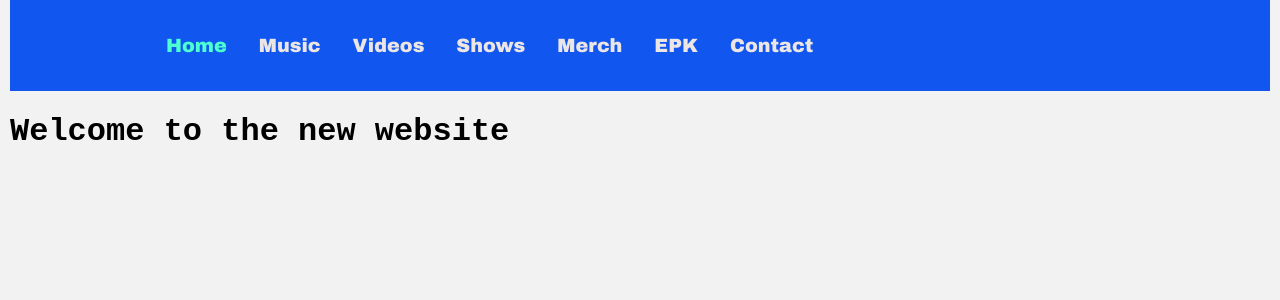
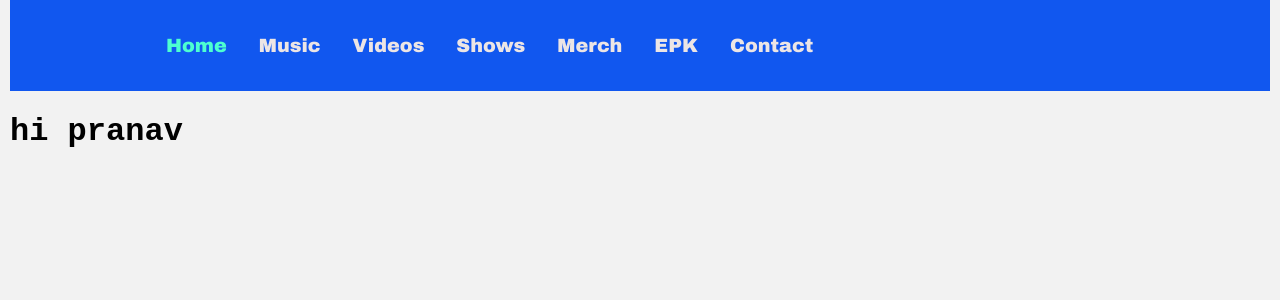
Before and after one commit to arjungopal49/NaturoSynth-Website, a React (Create React App) app: page / in a window 1280 px wide. Shown: the top 300 px of the page. Built offline with nearby package versions, Linux system fonts and the light colour scheme.

Commit message:
hi pranav

```diff
--- a/src/pages/home.js
+++ b/src/pages/home.js
@@ -4,7 +4,7 @@ const Home = () => {
     return (
         <div>
             <h1>
-                Welcome to the new website
+                hi pranav
             </h1>
         </div>
     );
```
